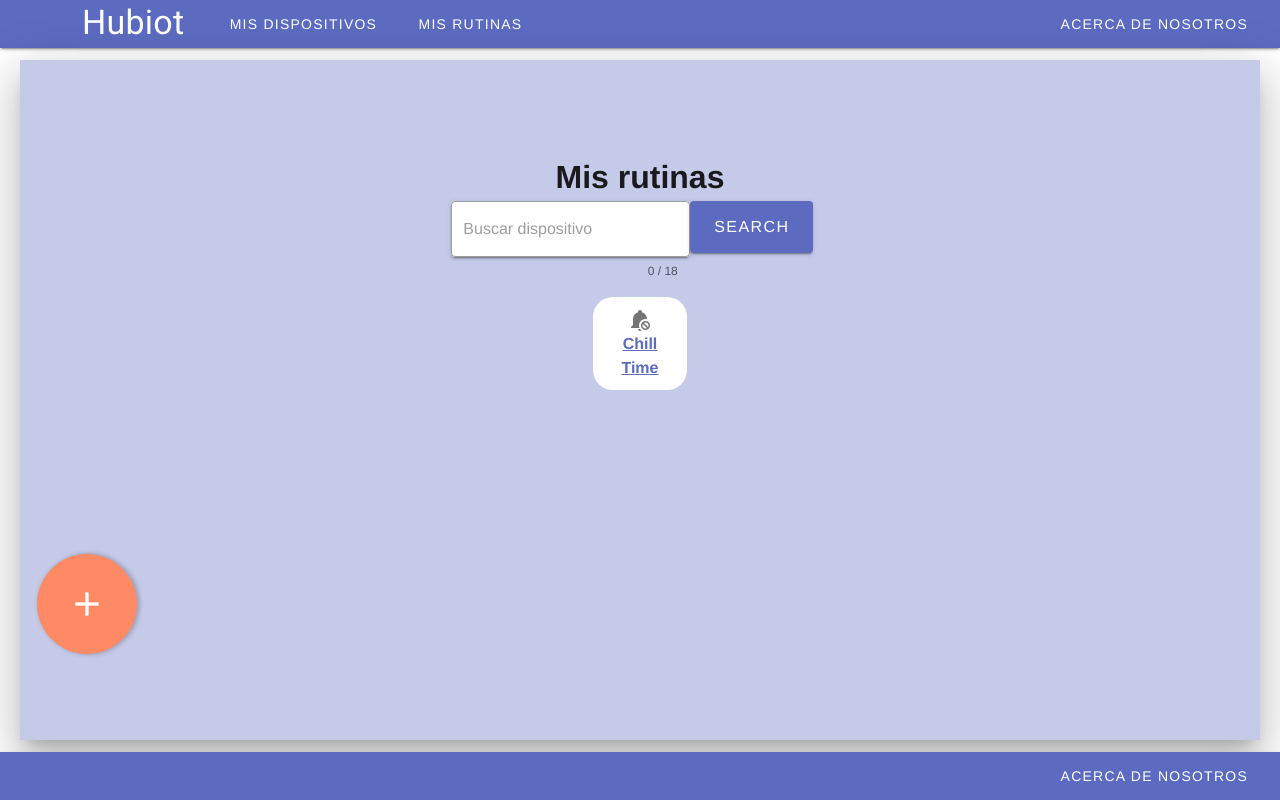
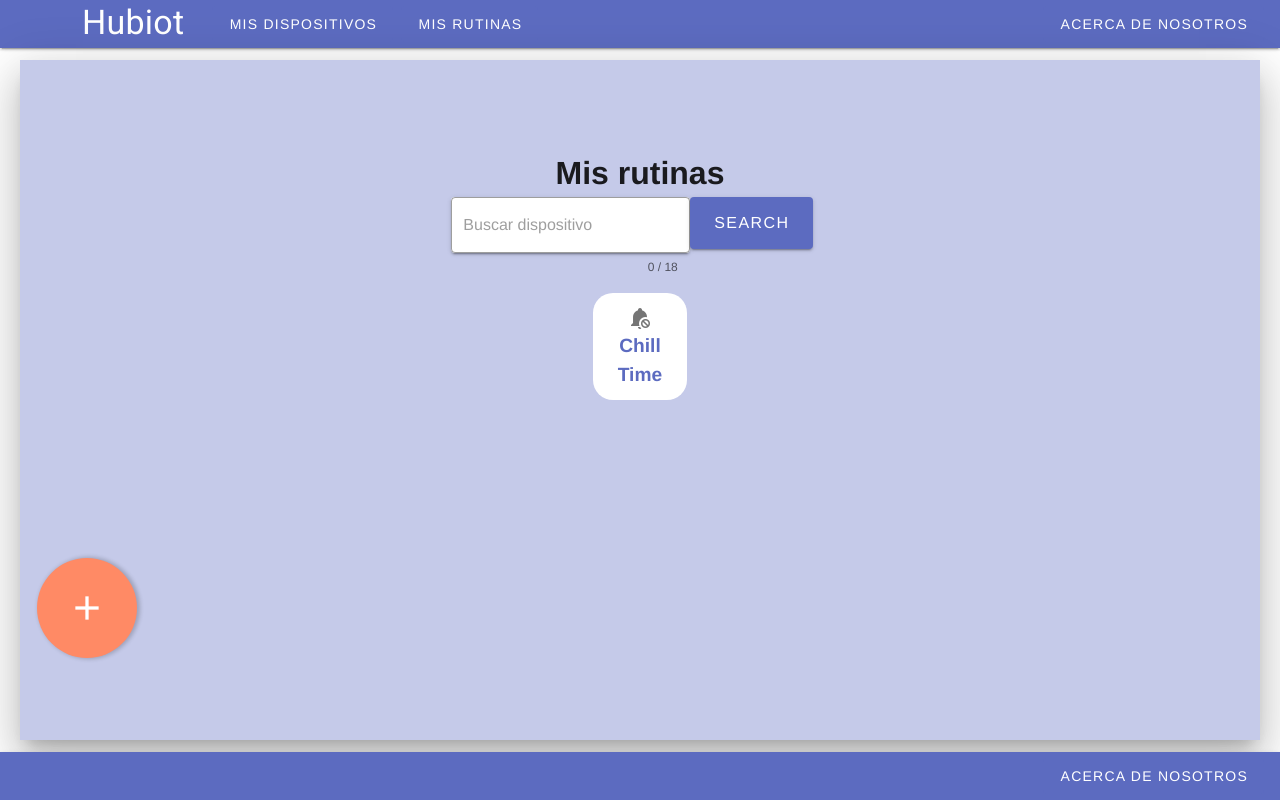
Before and after one commit to AgusMattiussi/hubiot-web, a Vue app: page /routines in a window 1280 px wide. Built offline with nearby package versions, Linux system fonts and the light colour scheme.

Commit message:
Routeo botones del login y del registro más cambios menores

```diff
--- a/src/views/LoginView.vue
+++ b/src/views/LoginView.vue
@@ -11,9 +11,11 @@
             <v-text-field  label="Correo electrónico"></v-text-field>
             <v-text-field label="Contraseña"></v-text-field>
             <p class="forgotPassword">¿Ha olvidado su contraseña?</p>
-            <v-btn color="primary" class="mr-4">
-              <h3 class="white--text">Ingresar</h3>
-            </v-btn>
+            <router-link to="devices">
+              <v-btn color="primary" class="mr-4">
+                <h3 class="white--text">Ingresar</h3>
+              </v-btn>
+            </router-link>
           </v-form>
         </v-card>
       </v-col>
--- a/src/views/MyDevicesView.vue
+++ b/src/views/MyDevicesView.vue
@@ -38,7 +38,7 @@
               <v-content mt="10">
                 <div class="devicesParent">
                   <v-sheet class="deviceCard" v-for="device in devices" :key="device.slug">
-                    <router-link :to="{ name: 'deviceDetails', params: {slug: device.slug}}" class="ax">
+                    <router-link :to="{ name: 'deviceDetails', params: {slug: device.slug}}" class="deviceName">
                       <v-img :src="require(`@/assets/${device.image}`)" />
                       <h4>{{ device.name }}</h4>
                     </router-link>
@@ -109,7 +109,8 @@ export default {
   width: 25%;
   height: 25%;
 }
-.ax{
+.deviceName{
   text-decoration: none;
+  font-size: 1.5vw;
 }
 </style>
--- a/src/views/MyRoutinesView.vue
+++ b/src/views/MyRoutinesView.vue
@@ -34,7 +34,7 @@
                 <v-content mt="10">
                   <div class="devicesParent">
                     <v-sheet class="deviceCard" v-for="routine in routines" :key="routine.id">
-                      <router-link :to="{ name: 'routineDetails', params: {id: routine.id}}">
+                      <router-link :to="{ name: 'routineDetails', params: {id: routine.id}}" class="routineName">
                         <v-icon>{{ routine.iconName }}</v-icon>
                         <h4>{{ routine.name }}</h4>
                       </router-link>
@@ -101,4 +101,8 @@ export default {
   width: 25%;
   height: 25%;
 }
+.routineName{
+  text-decoration: none;
+  font-size: 1.5vw;
+}
 </style>
--- a/src/views/RegisterView.vue
+++ b/src/views/RegisterView.vue
@@ -12,9 +12,11 @@
             <v-text-field v-model="email" :rules="emailRules" label="Correo electrónico" required></v-text-field>
             <v-text-field v-model="password" :rules="passwordRules" label="Contraseña" required></v-text-field>
             <p class="text-decoration-underline">¿Ha olvidado su contraseña?</p>
-            <v-btn :disabled="!valid" color="primary" class="mr-4" @click="validate">
-              <h3 class="white--text">Regístrate</h3>
-            </v-btn>
+            <router-link to="devices">
+              <v-btn :disabled="!valid" color="primary" class="mr-4" @click="validate">
+                <h3 class="white--text">Regístrate</h3>
+              </v-btn>
+            </router-link>
           </v-form>
         </v-card>
       </v-col>
--- a/src/views/RoutineDetail.vue
+++ b/src/views/RoutineDetail.vue
@@ -3,7 +3,7 @@
     <v-main class="fill-height mx-2">
       <v-sheet class="fill-height" elevation="24">
         <v-container class="secondary fill-height" fluid>
-          <v-row>
+          <v-row class="ma-0">
             <v-col><h1>Acciones</h1></v-col>
           </v-row>
           <v-row v-for="action in routine.actions" :key="action.id">
@@ -15,7 +15,7 @@
                   <v-card-title class="text-h5 font-weight-bold">
                     {{ device(action.deviceID).name }}
                   </v-card-title>
-                  <v-card-subtitle>
+                  <v-card-subtitle class="text-left">
                     {{ actionForDevice(action.deviceID, action.actionID).name }}
                   </v-card-subtitle>
                   <v-card-actions>
```
